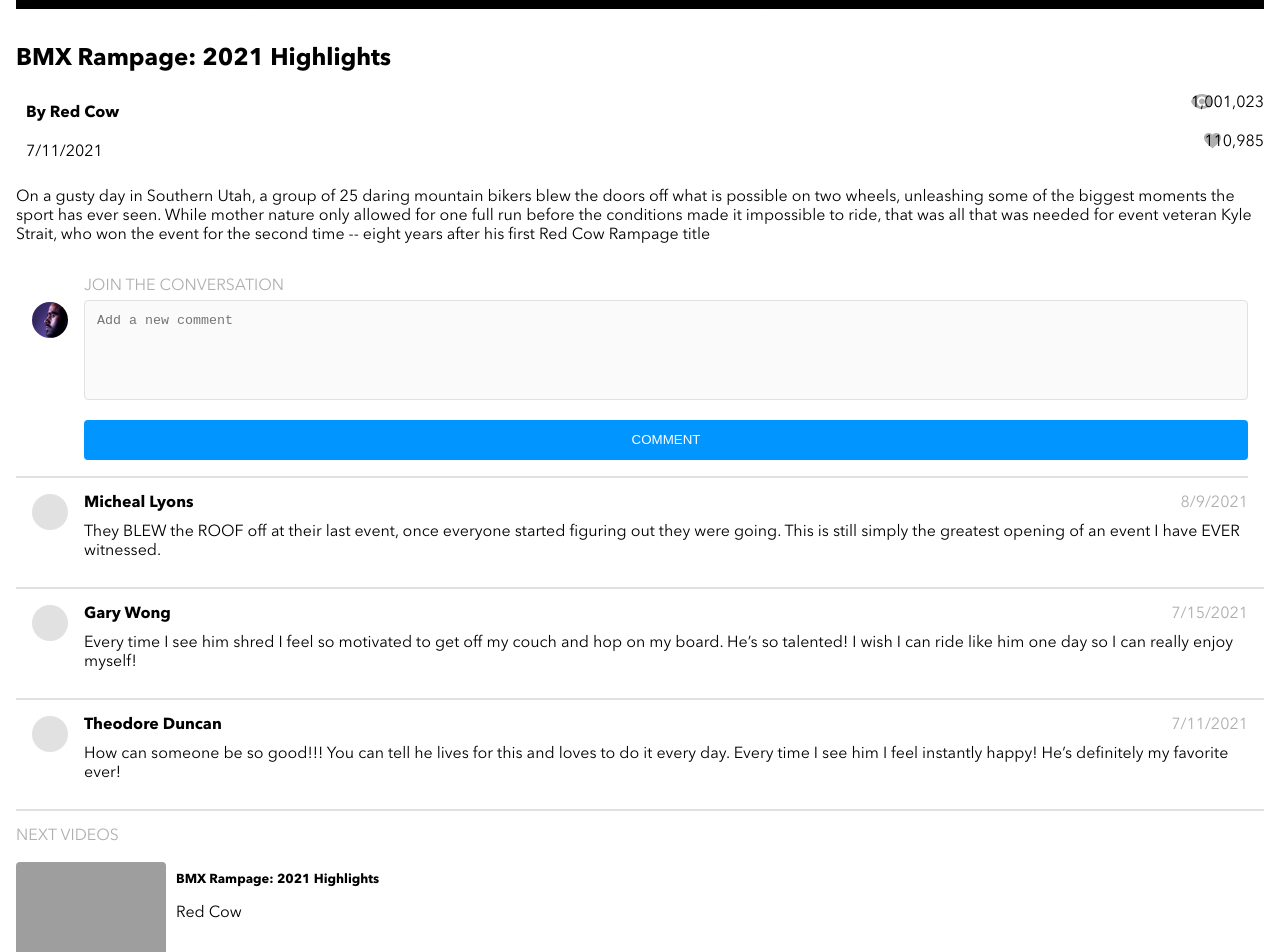
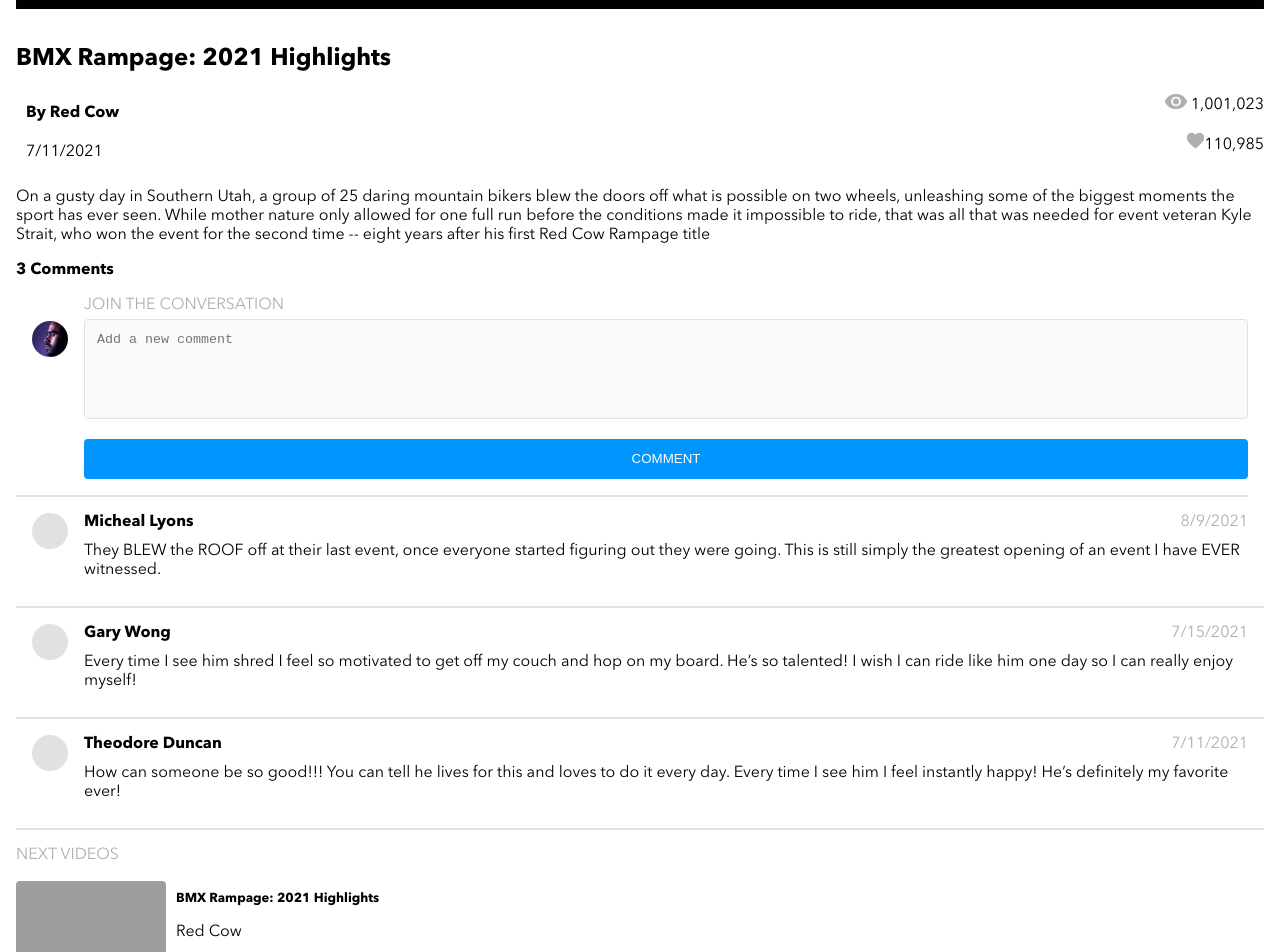
Before and after one commit to JordanShankle/jordan-shankle-brainflix, a React (Create React App) app: page / in a window 1280 px wide. Shown: the part 1120-2072 px from the top of the page. Built offline with nearby package versions, Linux system fonts and the light colour scheme; grey boxes are pictures that could not be loaded.

Commit message:
Add styling.

```diff
--- a/src/App.js
+++ b/src/App.js
@@ -42,7 +42,7 @@ function App() {
       return video.id === newSelectedVideo
     })
 
-    setMainVideoData(videoData[1]);
+    setMainVideoData(videoData[0]);
 
     updatedVid()
     console.log(newSelectedVideo)
--- a/src/components/JoinConvo/JoinConvo.js
+++ b/src/components/JoinConvo/JoinConvo.js
@@ -5,10 +5,6 @@ import './JoinConvo.scss';
 
 const JoinConvo = ({ selectedVideo }) => {
 
-
-
-
-        // console.log(videosDetails);
 
     return (
         <section className="conversation-container">
--- a/src/components/SideBarVid/SideBarVid.scss
+++ b/src/components/SideBarVid/SideBarVid.scss
@@ -1,5 +1,6 @@
 .video {
     display: flex;
+    padding-bottom: 1.0rem;
 
     &__image {
         width: 15rem;
--- a/src/components/VideoDetails/VideoDetails.js
+++ b/src/components/VideoDetails/VideoDetails.js
@@ -1,6 +1,11 @@
 import './VideoDetails.scss';
+import viewsIcon from '../../assets/icons/views.svg';
+import likesIcon from '../../assets/icons/likes.svg';
 
 function VideoDetails(props) {
+
+    console.log(props);
+
     return (
         <section className='video-details'>
             <h2 className='video-details__title'>{props.title}</h2>
@@ -10,7 +15,7 @@ function VideoDetails(props) {
                         By {props.channel}
                     </div>
                     <div className='video-details-left__item__views'>
-                        {props.views}
+                    <img src={viewsIcon} alt="views icon" />    {props.views}
                     </div>
                 </div>
 
@@ -20,7 +25,7 @@ function VideoDetails(props) {
                     </div>
 
                     <div className='video-details-right__item__likes'>
-                        {props.likes}
+                    <img src={likesIcon} alt="views icon" />{props.likes}
                     </div>
                 </div>
 
@@ -28,7 +33,9 @@ function VideoDetails(props) {
                 <p className='video-details__description'>
                     {props.description}
                 </p>
-                {/* <h6>{props.comments}</h6> */}
+                <h6 className='number-comments'>
+                    {props.numberOfComments.length} Comments
+                </h6>
             </div>
 
 
--- a/src/components/VideoDetails/VideoDetails.scss
+++ b/src/components/VideoDetails/VideoDetails.scss
@@ -38,3 +38,9 @@
         }
     }
 }
+
+.number-comments {
+    font-weight: 600;
+    font-size: 1.6rem;
+    margin: 0%;
+}
```
